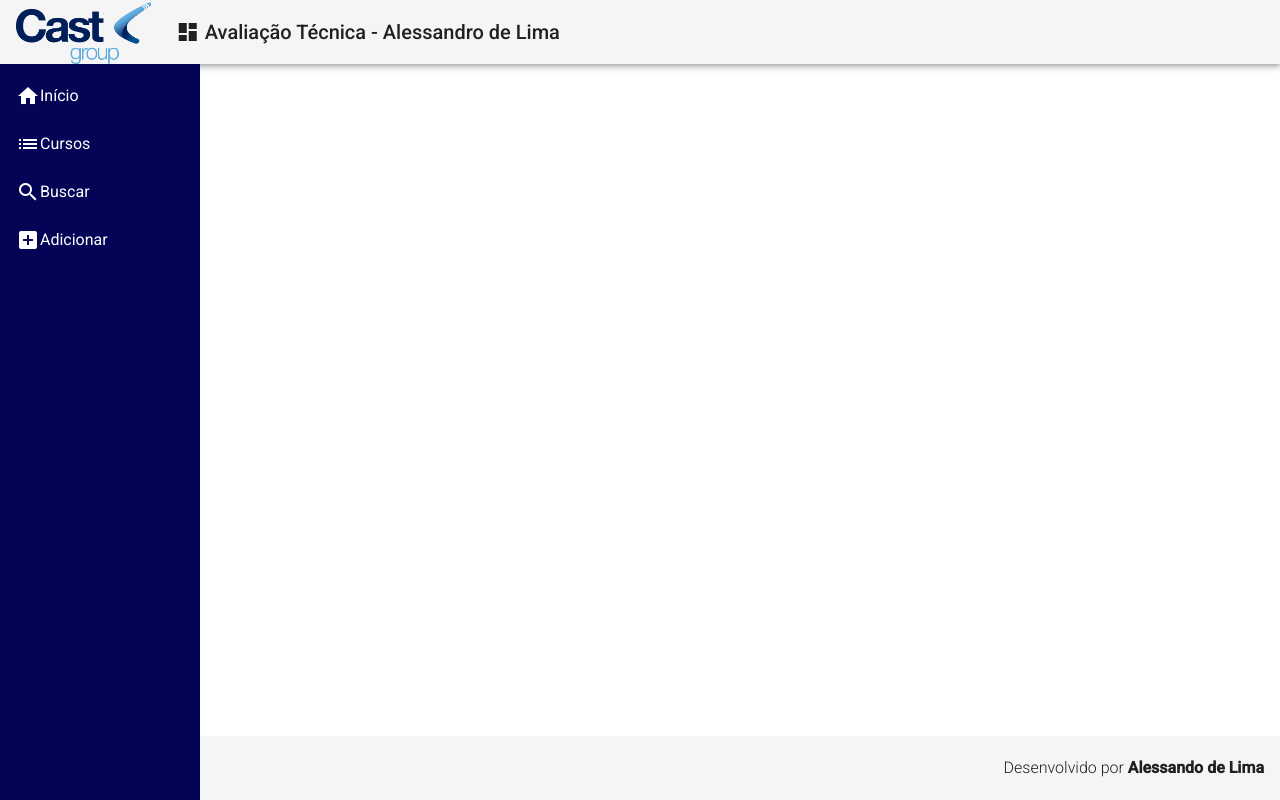
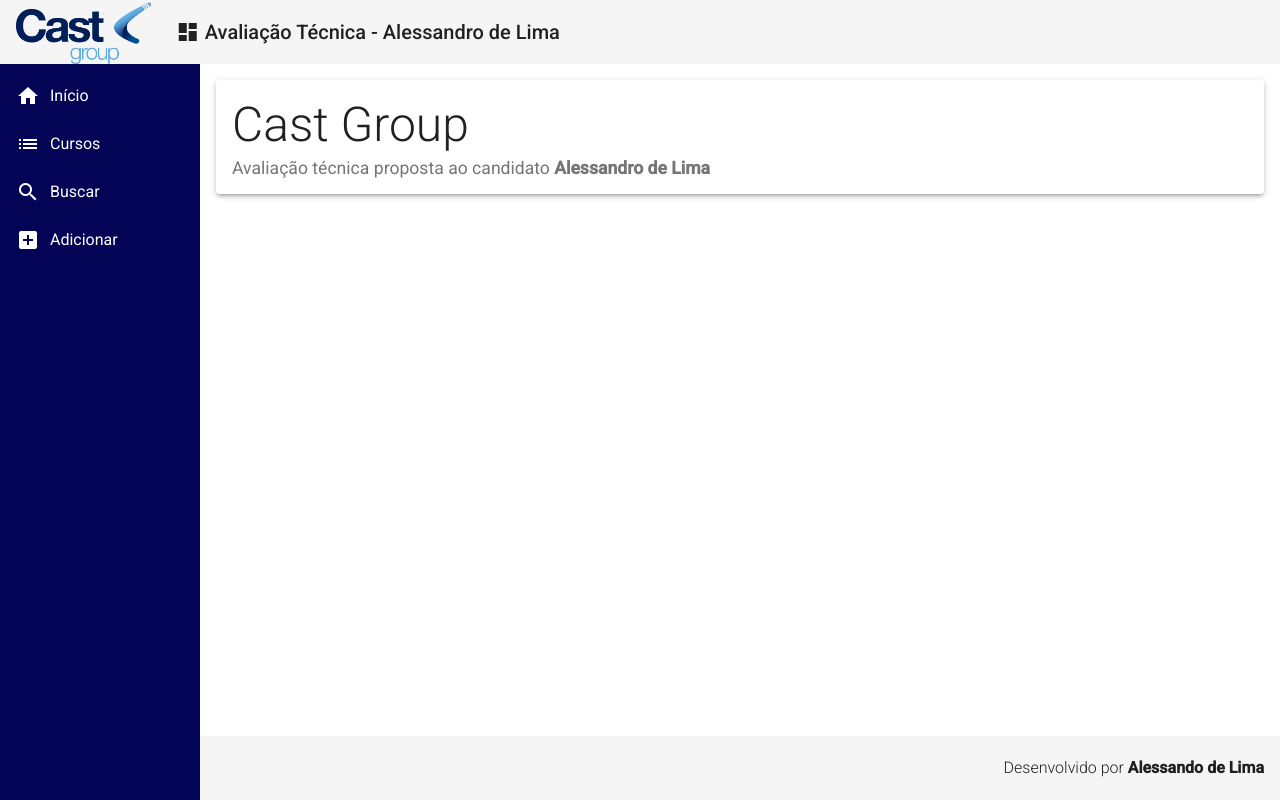
Before and after one commit to aledelima/cast-technical-evaluation-frontend, an Angular app: page / in a window 1280 px wide. Built offline with nearby package versions, Linux system fonts and the light colour scheme.

Commit message:
Home component created

```diff
--- a/src/app/components/template/nav/nav.component.css
+++ b/src/app/components/template/nav/nav.component.css
@@ -6,3 +6,12 @@
 .sidenav a {
     color: #FFF;
 }
+
+.sidenav i {
+    padding-right: 10px;
+}
+
+.content {
+    padding: 16px;
+    background-color: #FFF;
+}
--- a/src/app/components/template/nav/nav.component.html
+++ b/src/app/components/template/nav/nav.component.html
@@ -28,4 +28,7 @@
             </a>
         </mat-nav-list>
     </mat-sidenav>
+    <mat-sidenav-content class="content">
+        <app-home></app-home>
+    </mat-sidenav-content>
 </mat-sidenav-container>
--- /dev/null
+++ b/src/app/views/home/home.component.css
@@ -0,0 +1,9 @@
+.home .title {
+    font-size: 3rem;
+    font-weight: 300;
+    line-height: 1.2;
+}
+
+.home .subtitle {
+    font-size: 1.1rem;
+}
--- /dev/null
+++ b/src/app/views/home/home.component.html
@@ -0,0 +1,8 @@
+<mat-card class="home mat-elevation-z3">
+    <mat-card-title class="title">
+        Cast Group
+    </mat-card-title>
+    <mat-card-subtitle class="subtitle">
+        Avaliação técnica proposta ao candidato <strong>Alessandro de Lima</strong>
+    </mat-card-subtitle>
+</mat-card>
--- /dev/null
+++ b/src/app/views/home/home.component.ts
@@ -0,0 +1,15 @@
+import { Component, OnInit } from '@angular/core';
+
+@Component({
+  selector: 'app-home',
+  templateUrl: './home.component.html',
+  styleUrls: ['./home.component.css']
+})
+export class HomeComponent implements OnInit {
+
+  constructor() { }
+
+  ngOnInit(): void {
+  }
+
+}
```
Also changed, not shown: src/app/app.module.ts (+9 -4 lines).
